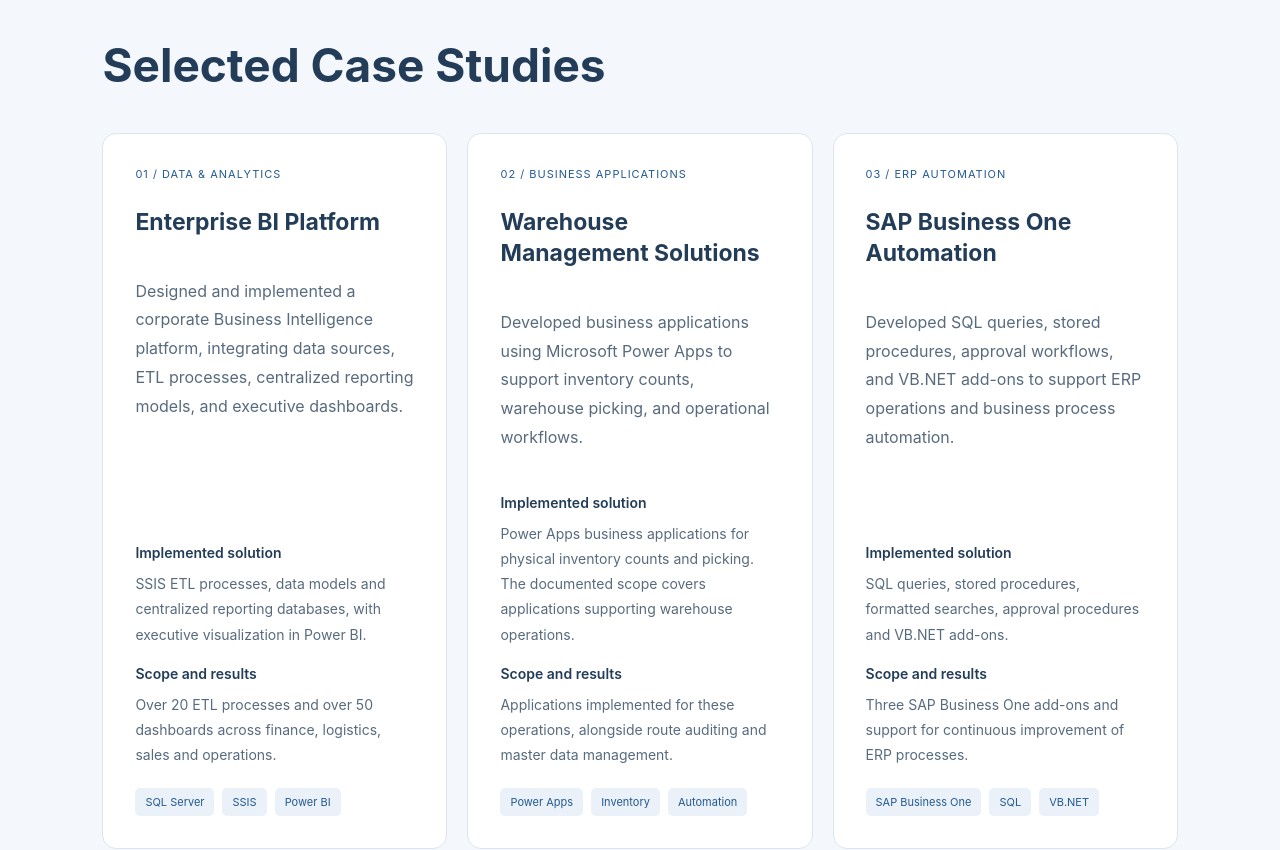
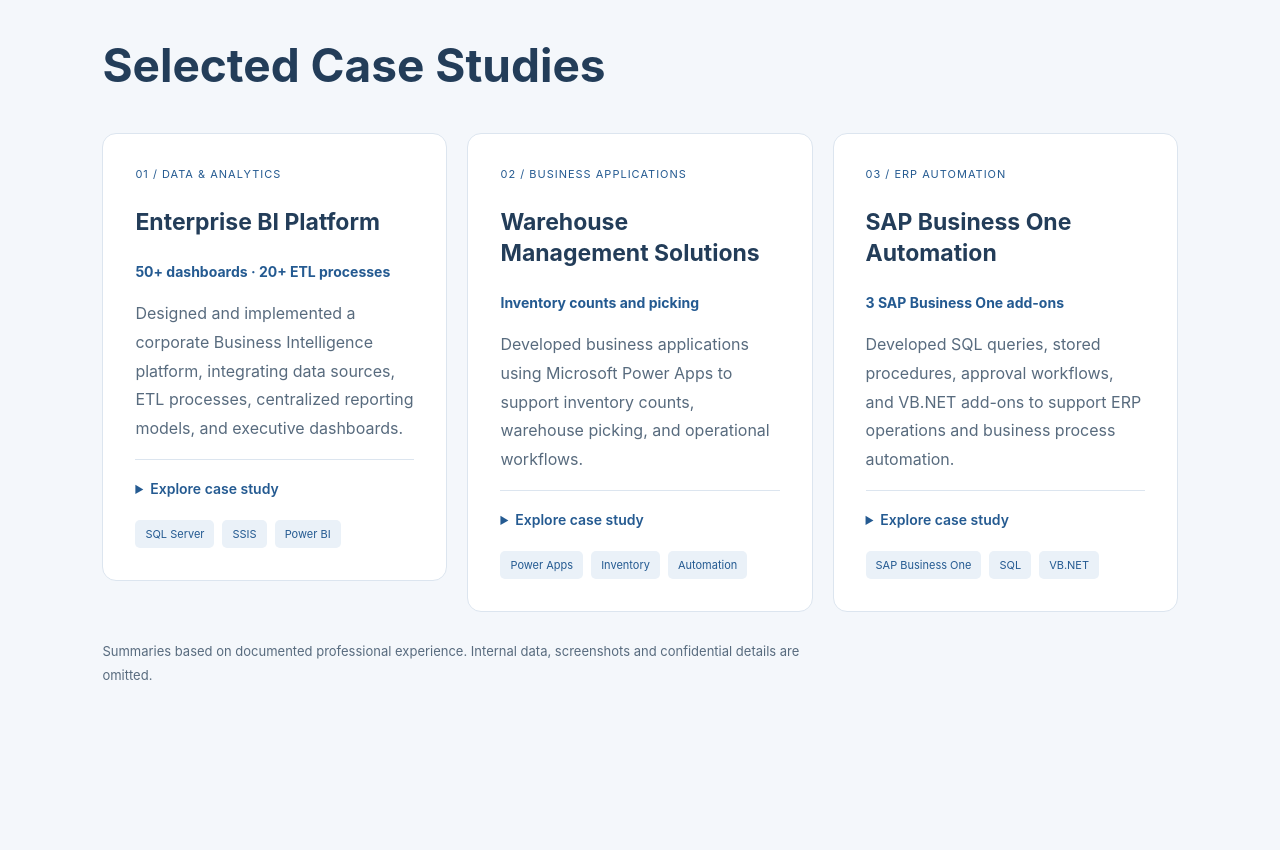
Before and after one commit to andresrossil/andresrossil.github.io, a React (Vite) app: page / in a window 1280 px wide. Shown: the part 2360-3210 px from the top of the page. Built offline with nearby package versions, Linux system fonts and the light colour scheme.

Commit message:
Make case studies scannable with documented outcomes and expandable details

```diff
--- a/src/App.css
+++ b/src/App.css
@@ -321,6 +321,12 @@ button {
 .case-details dt { color: var(--text-primary); font-weight: 600; margin-top: 14px; }
 .case-details dd { color: var(--text-secondary); margin: 6px 0 0; }
 .case-note { margin-top: 28px; font-size: 13px; }
+.case-highlight { color: var(--accent); font-size: 14px; line-height: 1.6; }
+.case-study { border-top: 1px solid var(--border-color); padding-top: 18px; }
+.case-study summary { color: var(--accent); font-size: 14px; font-weight: 600; cursor: pointer; line-height: 1.6; }
+.case-study summary:focus-visible { outline: 2px solid var(--accent); outline-offset: 5px; }
+.sr-only { position: absolute; width: 1px; height: 1px; padding: 0; margin: -1px; overflow: hidden; clip-path: inset(50%); white-space: nowrap; border: 0; }
+.projects { align-items: start; }
 a:focus-visible, button:focus-visible { outline: 2px solid var(--accent); outline-offset: 5px; }
 
 .projects-section {
--- a/src/App.tsx
+++ b/src/App.tsx
@@ -259,14 +259,21 @@ function App() {
 
               <h3>{project.title}</h3>
 
+              <strong className="case-highlight">{background.cases[index].highlight}</strong>
+
               <p>{project.description}</p>
 
+              <details className="case-study" key={language}>
+                <summary>{background.readCase}<span className="sr-only">: {project.title}</span></summary>
                 <dl className="case-details">
+                  <dt>{background.objective}</dt>
+                  <dd>{background.cases[index].objective}</dd>
                   <dt>{background.solution}</dt>
                   <dd>{background.cases[index].solution}</dd>
                   <dt>{background.result}</dt>
                   <dd>{background.cases[index].result}</dd>
                 </dl>
+              </details>
 
               <div className="project-technologies">
                 {project.technologies.map(tech => (
--- a/src/career.ts
+++ b/src/career.ts
@@ -8,13 +8,15 @@ export const career = {
       { role: 'Gerente de IT', company: 'Granjazul', period: 'Enero 2013 - Noviembre 2015', details: '' },
       { role: 'Soporte Técnico', company: 'SAPBO', period: 'Enero 2012 - Diciembre 2012', details: '' },
     ],
-    solution: 'Solución implementada',
+    objective: 'Objetivo',
+    readCase: 'Ver caso completo',
+    solution: 'Mi contribución',
     result: 'Alcance y resultados',
     note: 'Resúmenes basados en la trayectoria profesional documentada. Se omiten datos internos, capturas y detalles confidenciales.',
     cases: [
-      { solution: 'Procesos ETL con SSIS, modelos de datos y bases centralizadas para reportería, con visualización ejecutiva en Power BI.', result: 'Más de 20 procesos ETL y más de 50 dashboards para áreas financieras, logísticas, comerciales y operativas.' },
-      { solution: 'Aplicaciones empresariales en Power Apps para conteos físicos y picking. El alcance documentado corresponde a aplicaciones de apoyo a almacenes.', result: 'Implementación de aplicaciones para estas operaciones, además de auditoría de rutas y gestión de datos maestros.' },
-      { solution: 'Consultas SQL, procedimientos almacenados, búsquedas formateadas, procedimientos de aprobación y complementos desarrollados en VB.NET.', result: 'Tres complementos para SAP Business One y soporte a la mejora continua de procesos ERP.' },
+      { highlight: '50+ dashboards · 20+ procesos ETL', objective: 'Transformar datos operativos en información para Finanzas, Logística, Compras, Ventas y Gerencia.', solution: 'Procesos ETL con SSIS, modelos de datos y bases centralizadas para reportería, con visualización ejecutiva en Power BI.', result: 'Más de 20 procesos ETL y más de 50 dashboards para áreas financieras, logísticas, comerciales y operativas.' },
+      { highlight: 'Conteos físicos y picking', objective: 'Apoyar los procesos de inventario y preparación de pedidos mediante aplicaciones empresariales.', solution: 'Aplicaciones empresariales en Power Apps para conteos físicos y picking.', result: 'Implementación de aplicaciones para estas operaciones, además de auditoría de rutas y gestión de datos maestros.' },
+      { highlight: '3 complementos SAP Business One', objective: 'Extender las funciones del ERP y apoyar la automatización de procesos operativos.', solution: 'Consultas SQL, procedimientos almacenados, búsquedas formateadas, procedimientos de aprobación y complementos desarrollados en VB.NET.', result: 'Tres complementos para SAP Business One y soporte a la mejora continua de procesos ERP.' },
     ],
   },
   EN: {
@@ -25,13 +27,15 @@ export const career = {
       { role: 'IT Manager', company: 'Granjazul', period: 'January 2013 - November 2015', details: '' },
       { role: 'Technical Support', company: 'SAPBO', period: 'January 2012 - December 2012', details: '' },
     ],
-    solution: 'Implemented solution',
+    objective: 'Objective',
+    readCase: 'Explore case study',
+    solution: 'My contribution',
     result: 'Scope and results',
     note: 'Summaries based on documented professional experience. Internal data, screenshots and confidential details are omitted.',
     cases: [
-      { solution: 'SSIS ETL processes, data models and centralized reporting databases, with executive visualization in Power BI.', result: 'Over 20 ETL processes and over 50 dashboards across finance, logistics, sales and operations.' },
-      { solution: 'Power Apps business applications for physical inventory counts and picking. The documented scope covers applications supporting warehouse operations.', result: 'Applications implemented for these operations, alongside route auditing and master data management.' },
-      { solution: 'SQL queries, stored procedures, formatted searches, approval procedures and VB.NET add-ons.', result: 'Three SAP Business One add-ons and support for continuous improvement of ERP processes.' },
+      { highlight: '50+ dashboards · 20+ ETL processes', objective: 'Turn operational data into reporting for Finance, Logistics, Purchasing, Sales and Management.', solution: 'SSIS ETL processes, data models and centralized reporting databases, with executive visualization in Power BI.', result: 'Over 20 ETL processes and over 50 dashboards across finance, logistics, sales and operations.' },
+      { highlight: 'Inventory counts and picking', objective: 'Support inventory and order preparation processes with business applications.', solution: 'Power Apps business applications for physical inventory counts and picking.', result: 'Applications implemented for these operations, alongside route auditing and master data management.' },
+      { highlight: '3 SAP Business One add-ons', objective: 'Extend ERP functionality and support operational process automation.', solution: 'SQL queries, stored procedures, formatted searches, approval procedures and VB.NET add-ons.', result: 'Three SAP Business One add-ons and support for continuous improvement of ERP processes.' },
     ],
   },
 }
```
Lines whose indentation alone changed are shown as unchanged.
